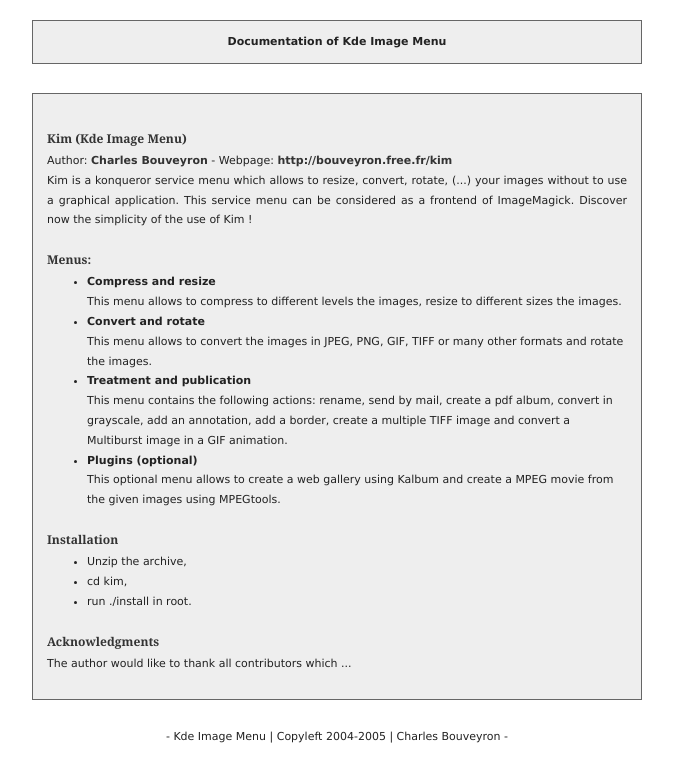
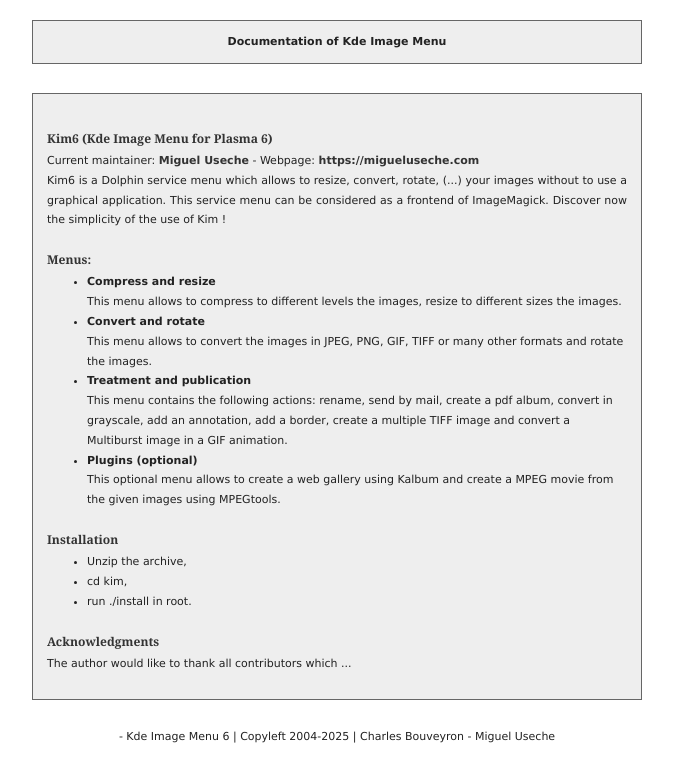
Before and after one commit to Skatox/kim, a plain HTML site: page manual/index.html in a window 1280 px wide. Shown: the whole page, without its empty margins (303-976 px from the left). Drawn offline with Linux system fonts and the light colour scheme.

Commit message:
chore: rebranding to kim6

```diff
--- a/manual/index.html
+++ b/manual/index.html
@@ -24,9 +24,9 @@
 
     <!-- The actual content of the page -->
     <div id="content">
-	<h1>Kim (Kde Image Menu)</h1>
-	<p>Author: <a href="mailto:charles.bouveyron@free.fr">Charles Bouveyron</a> - Webpage: <a href="http://bouveyron.free.fr/kim/">http://bouveyron.free.fr/kim</a><br>
-	Kim is a konqueror service menu which allows to resize, convert, rotate, (...) your images without to use a graphical application. This service menu can be considered as a frontend of ImageMagick. Discover now the simplicity of the use of Kim !</p>
+	<h1>Kim6 (Kde Image Menu for Plasma 6)</h1>
+	<p>Current maintainer: <a href="mailto:contacto@migueluseche.com">Miguel Useche</a> - Webpage: <a href="https://migueluseche.com">https://migueluseche.com</a><br>
+	Kim6 is a Dolphin service menu which allows to resize, convert, rotate, (...) your images without to use a graphical application. This service menu can be considered as a frontend of ImageMagick. Discover now the simplicity of the use of Kim !</p>
 
 	<h1>Menus:</h1>
 	<ul>
@@ -57,7 +57,7 @@
 
     <!-- The footer information -->
     <div id="footer">
-          - Kde Image Menu | Copyleft 2004-2005 | Charles Bouveyron -
+          - Kde Image Menu 6 | Copyleft 2004-2025 | Charles Bouveyron - Miguel Useche
     </div>
 
 </body>
```
Also changed, not shown: kim_about.txt, 6 other files.
